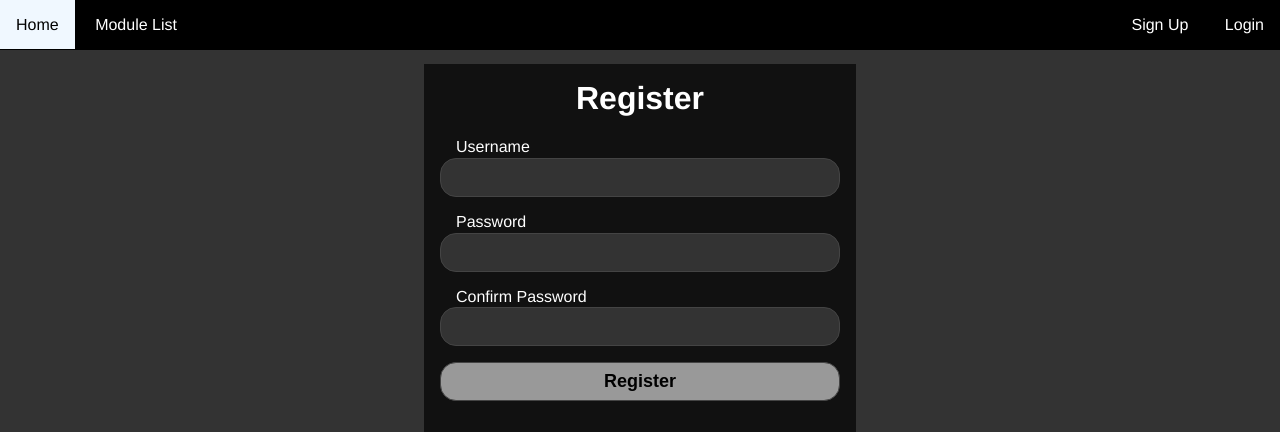
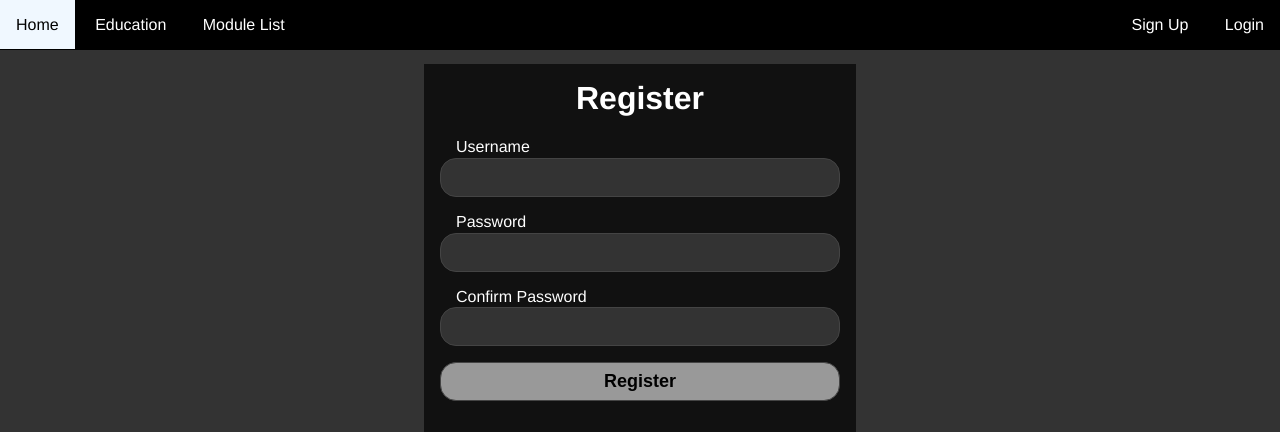
Before and after one commit to timothyf1/cmt120-flask, a Flask app: page /auth/signup in a window 1280 px wide. Shown: the top 432 px of the page. Run offline with Flask 3, Linux system fonts and the light colour scheme.

Commit message:
added link to education page

```diff
--- a/portfolio/templates/layout.html
+++ b/portfolio/templates/layout.html
@@ -18,6 +18,7 @@
         <div class="nav-bar">
             <nav class="main-nav">
                 <a href="{{ url_for('bp_home.home') }}">Home</a>
+                <a href="{{ url_for('bp_education.course_list') }}">Education</a>
                 <a href="{{ url_for('bp_modules.module_list') }}">Module List</a>
             </nav>
             <nav class="user-nav">
```
